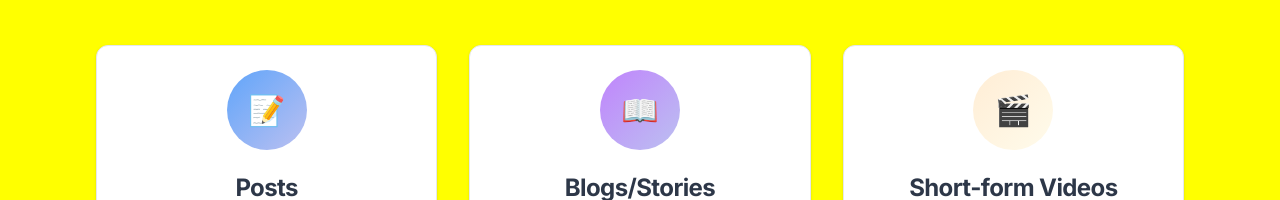
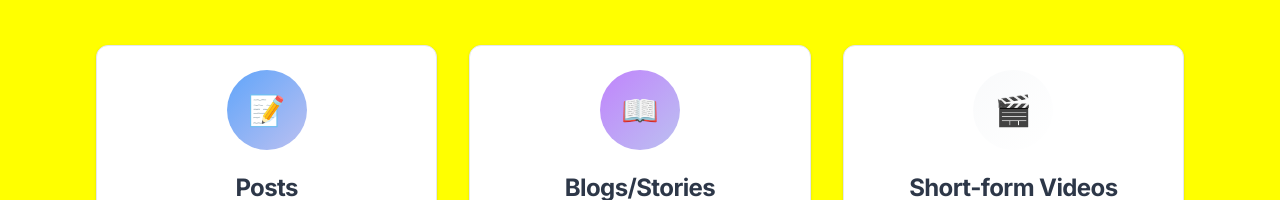
Before and after one commit to Sumon-Mondal/Sparkup, a Next.js app: page / in a window 1280 px wide. Shown: the part 1083-1283 px from the top of the page. Built offline with nearby package versions, Linux system fonts and the light colour scheme; no server answers.

Commit message:
Change secondary color from warm white to pure white (#FFFFFF) - Updated for cleaner, more minimalist aesthetic

```diff
--- a/src/app/globals.css
+++ b/src/app/globals.css
@@ -6,7 +6,7 @@
 
 :root {
   --primary-accent: #5A67D8;
-  --secondary-accent: #FFF8F0;
+  --secondary-accent: #FFFFFF;
   --surface: #EDF2F7;
   --text-primary: #2D3748;
   --text-secondary: #718096;
@@ -54,7 +54,7 @@ a {
     --popover-foreground: 45 55 72;
     --primary: 235 65 84; /* #5A67D8 */
     --primary-foreground: 0 0% 100%;
-    --secondary: 30 100 97; /* #FFF8F0 - Warm white */
+    --secondary: 0 0 100; /* #FFFFFF - Pure white */
     --secondary-foreground: 45 55 72; /* Dark text for warm white bg */
     --muted: 237 242 247; /* #EDF2F7 */
     --muted-foreground: 113 128 150; /* #718096 */
--- a/src/components/home/ContentTypeSelector.tsx
+++ b/src/components/home/ContentTypeSelector.tsx
@@ -27,7 +27,7 @@ const ContentTypeSelector = () => {
       icon: '🎬',
       title: 'Short-form Videos',
       description: 'Visual stories that spark and inspire',
-      color: 'from-orange-100 to-amber-50',
+      color: 'from-gray-50 to-white',
     },
   ]
 
--- a/tailwind.config.js
+++ b/tailwind.config.js
@@ -17,7 +17,7 @@ module.exports = {
   				foreground: 'hsl(var(--primary-foreground))'
   			},
   			secondary: {
-  				'500': '#FFF8F0',
+  				'500': '#FFFFFF',
   				DEFAULT: 'hsl(var(--secondary))',
   				foreground: 'hsl(var(--secondary-foreground))'
   			},
```
Also changed, not shown: 2 other files (tests, documents, lock files or other folders).
